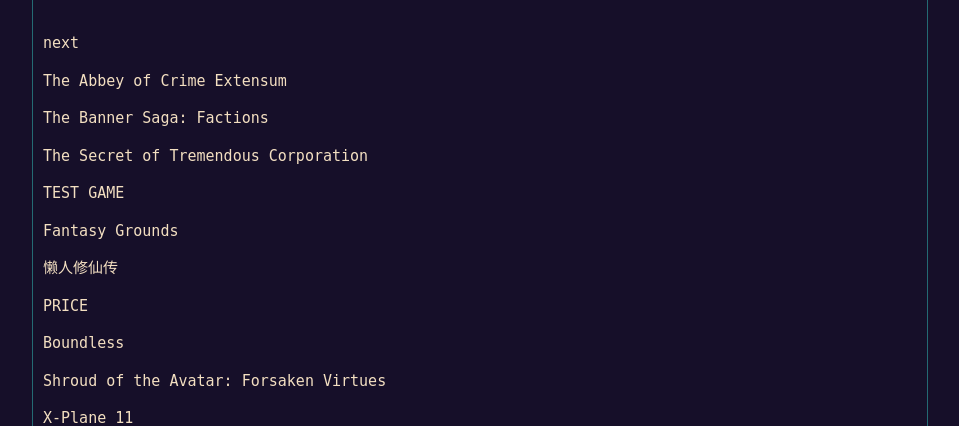
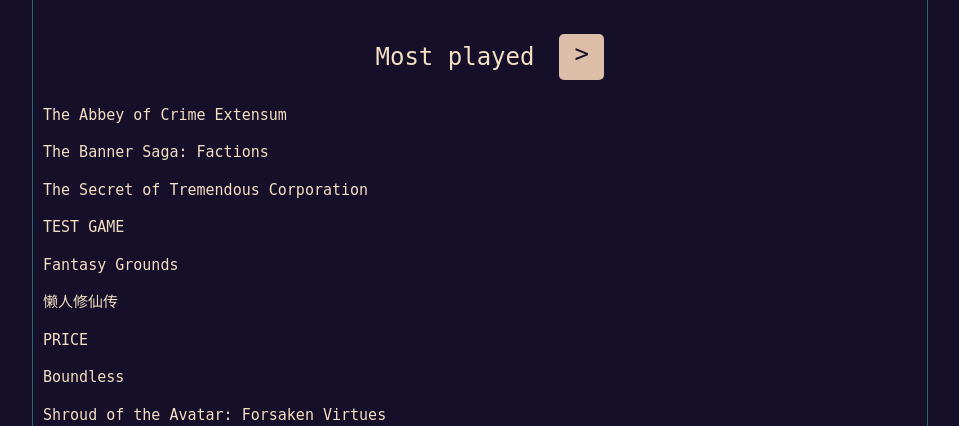
Before and after one commit to AlexCotiga07/Steam-Database, a Flask app: page /most_played/1 in a window 1280 px wide. Shown: the part 178-604 px from the top of the page, without its empty margins (160-1119 px from the left). Run offline with Flask 3, Linux system fonts and the light colour scheme; data comes from the database, SQL or seed files in the repository.

Commit message:
title and page switchers on most played page, just like browsing

```diff
--- a/app.py
+++ b/app.py
@@ -197,13 +197,13 @@
             next_page = "hide"
         elif page == 1:
             previous = "hide"
-            next_page = "visible"
+            next_page = "next-page"
         elif page == (math.ceil(int(rows[0][0])/LIMIT)):
-            previous = "visible"
+            previous = "previous-page"
             next_page = "hide"
         else:
-            previous = "visible"
-            next_page = "visible"
+            previous = "previous-page"
+            next_page = "next-page"
         results = query_db("SELECT id, name \
                             FROM Game \
                             ORDER BY medianplaytime DESC\
--- a/templates/most_played.html
+++ b/templates/most_played.html
@@ -1,7 +1,7 @@
 {% extends "layout.html"%}
 {% block content %}
 
-<a href="/most_played/{{page-1}}" class="{{previous}}">previous</a> <a href="/most_played/{{page+1}}" class="{{next_page}}">next</a>
+<h3 class="page-title"><a href="/most_played/{{page-1}}" class="{{previous}}"><</a> <div class = "title">Most played</div> <a href="/most_played/{{page+1}}" class="{{next_page}}">></a></h3>
 
 <div class="item-block">
     {% for item in results %}
```
